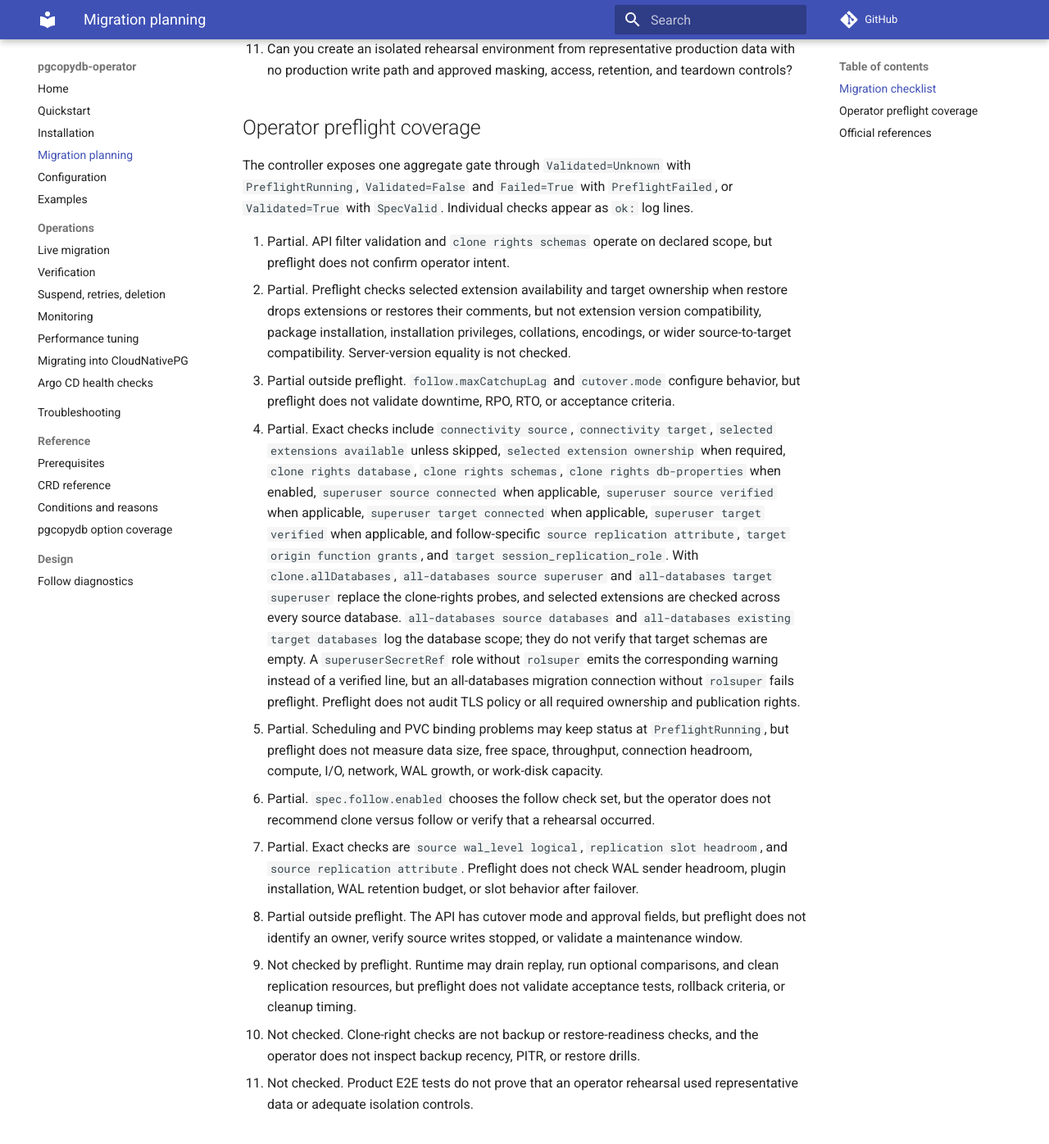
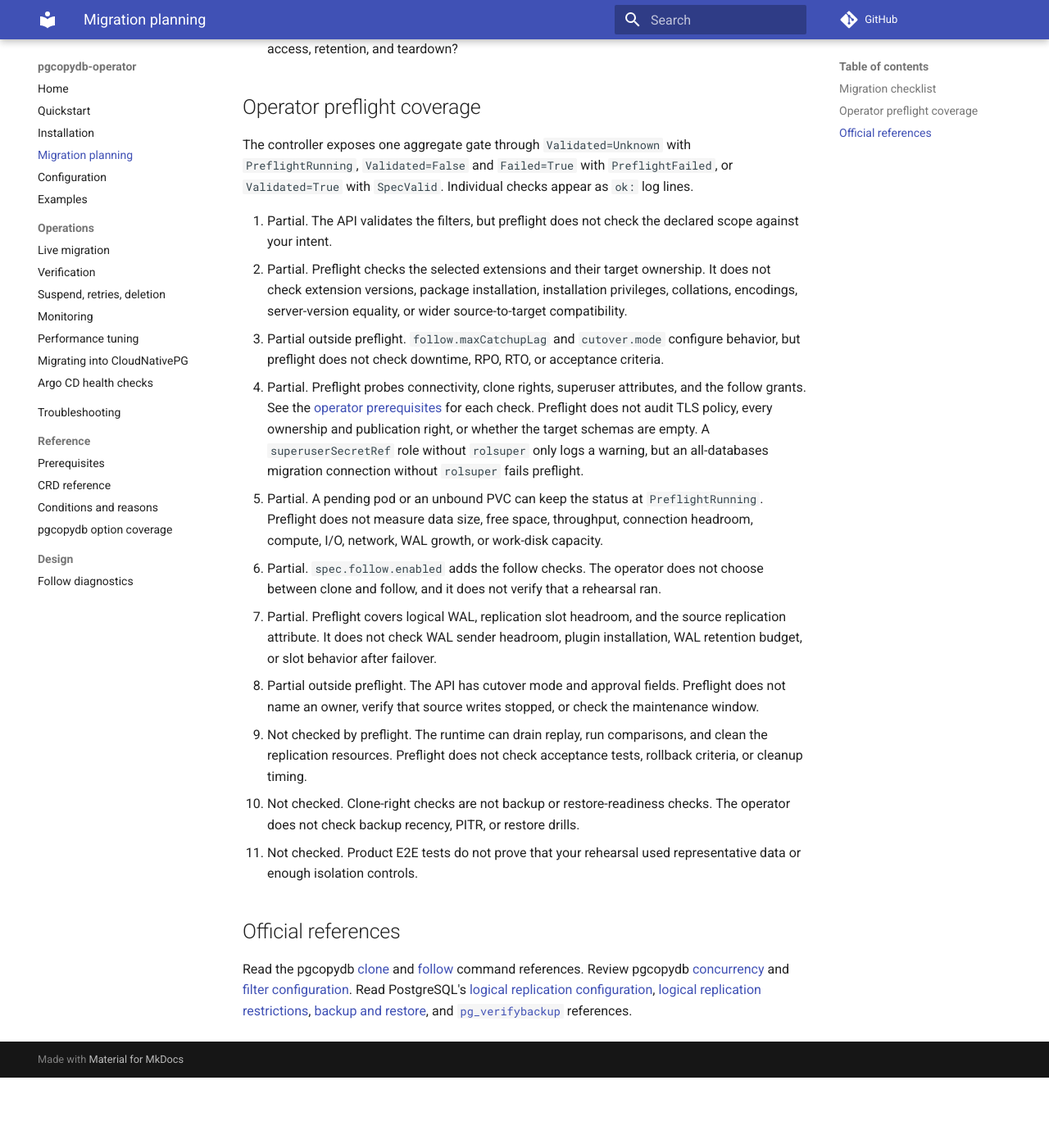
Before and after one commit to ydixken/pgcopydb-operator, an MkDocs documentation site: the page built from docs/planning.md, in a window 1280 px wide and 1400 px high, scrolled down 1052 px. Shown: the top 1396 px of the window at 82% size. Built offline with MkDocs 1.6.1 and Material for MkDocs 9.7.7, drawn with Linux system fonts in a browser that asks for light colours; comment, search, counter and statistics services are not loaded; after the commit the page ends 2367 px from its top, so only the background shows below that; some of the changed text lies outside the part shown.

Commit message:
docs: tighten migration planning
Cut the change-project opener and the rhetorical framing around the checklist,
and split the multi-sentence lines to one sentence per line.

The coverage note for question 4 no longer repeats the fifteen preflight check
names; it now states the verdict, what preflight does not cover, and links
reference/prerequisites.md, which owns the check enumeration.

The eleven checklist items stay interrogative and every coverage verdict is
unchanged.

```diff
--- a/docs/planning.md
+++ b/docs/planning.md
@@ -1,27 +1,30 @@
 # Migration planning checklist
 
-A PostgreSQL migration is a change project, not only a `Migration` resource.
-Use this checklist to agree the scope, compatibility, operating plan, capacity, replication contract, cutover, recovery, and rehearsal before creating the resource.
+Answer these questions before you create a `Migration` resource.
+The operator's preflight covers only the items in the coverage notes below.
+A `Partial` or `Not checked` item remains an operator decision.
 
-The operator's preflight checks only the items listed in the coverage notes below.
-A `Partial` or `Not checked` item remains an operator decision.
-Start with the [operator prerequisites](reference/prerequisites.md), read the [live migration runbook](operations/live-migration.md) when follow mode is enabled, and use the [troubleshooting guide](troubleshooting.md) when a preflight check fails.
+Start with the [operator prerequisites](reference/prerequisites.md).
+When follow mode is enabled, read the [live migration runbook](operations/live-migration.md).
+When a preflight check fails, use the [troubleshooting guide](troubleshooting.md).
 
 pgcopydb is a migration tool, not a backup system.
 
 ## Migration checklist
 
-1. Which databases, schemas, tables, roles, ACLs, extensions, tablespaces, settings, and large objects must move or be excluded?
-2. What are the source and target PostgreSQL versions, and is the target compatible with required extensions, types, collations, and locales?
-3. What downtime, RPO, RTO, maintenance window, load impact, and acceptance criteria are agreed?
-4. Where will pgcopydb run, can it maintain TLS-verified connections to both endpoints, and which roles and credential process will it use?
-5. What are the database size, largest relations, write and WAL rates, largest transaction, growth, and available connection, compute, I/O, network, and work-disk capacity?
-6. Does the downtime requirement justify follow mode, and has a plain clone rehearsal established copy time and resource use?
-7. Is logical decoding ready, including logical WAL, slot and WAL sender capacity, plugin availability, HBA access, retention limits, and slot behavior after failover?
+1. Which databases, schemas, tables, roles, ACLs, extensions, tablespaces, settings, and large objects must move, and which must stay behind?
+2. What are the source and target PostgreSQL versions, and is the target compatible with the extensions, types, collations, and locales you need?
+3. What downtime, RPO, RTO, maintenance window, load impact, and acceptance criteria did you agree?
+4. Where does pgcopydb run, can it keep TLS-verified connections to both endpoints, and which roles and credential process does it use?
+5. What are the database size, largest relations, write and WAL rates, largest transaction, and growth?
+   What connection, compute, I/O, network, and work-disk capacity is available?
+6. Does the agreed downtime justify follow mode, and did a plain clone rehearsal measure copy time and resource use?
+7. Is logical decoding ready: logical WAL, slot and WAL sender capacity, plugin availability, HBA access, retention limits, and slot behavior after failover?
 8. Who stops source writes, confirms quiescence, sets the end position, waits for replay, switches clients, and authorizes cutover?
-9. Which validation checks must pass, when is rollback still safe, who decides, and when are replication resources cleaned up?
+9. Which validation checks must pass, when is rollback still safe, who decides, and when do you clean up the replication resources?
 10. What backup system protects the source, and when was the last successful test restore or point-in-time recovery?
-11. Can you create an isolated rehearsal environment from representative production data with no production write path and approved masking, access, retention, and teardown controls?
+11. Can you create an isolated rehearsal environment from representative production data?
+    Does it block every write path to production and apply approved controls for masked data, access, retention, and teardown?
 
 ## Operator preflight coverage
 
@@ -29,33 +32,37 @@ The controller exposes one aggregate gate through `Validated=Unknown` with `Pref
 Individual checks appear as `ok:` log lines.
 
 1. Partial.
-   API filter validation and `clone rights schemas` operate on declared scope, but preflight does not confirm operator intent.
+   The API validates the filters, but preflight does not check the declared scope against your intent.
 2. Partial.
-   Preflight checks selected extension availability and target ownership when restore drops extensions or restores their comments, but not extension version compatibility, package installation, installation privileges, collations, encodings, or wider source-to-target compatibility.
-   Server-version equality is not checked.
+   Preflight checks the selected extensions and their target ownership.
+   It does not check extension versions, package installation, installation privileges, collations, encodings, server-version equality, or wider source-to-target compatibility.
 3. Partial outside preflight.
-   `follow.maxCatchupLag` and `cutover.mode` configure behavior, but preflight does not validate downtime, RPO, RTO, or acceptance criteria.
+   `follow.maxCatchupLag` and `cutover.mode` configure behavior, but preflight does not check downtime, RPO, RTO, or acceptance criteria.
 4. Partial.
-   Exact checks include `connectivity source`, `connectivity target`, `selected extensions available` unless skipped, `selected extension ownership` when required, `clone rights database`, `clone rights schemas`, `clone rights db-properties` when enabled, `superuser source connected` when applicable, `superuser source verified` when applicable, `superuser target connected` when applicable, `superuser target verified` when applicable, and follow-specific `source replication attribute`, `target origin function grants`, and `target session_replication_role`.
-   With `clone.allDatabases`, `all-databases source superuser` and `all-databases target superuser` replace the clone-rights probes, and selected extensions are checked across every source database.
-   `all-databases source databases` and `all-databases existing target databases` log the database scope; they do not verify that target schemas are empty.
-   A `superuserSecretRef` role without `rolsuper` emits the corresponding warning instead of a verified line, but an all-databases migration connection without `rolsuper` fails preflight.
-   Preflight does not audit TLS policy or all required ownership and publication rights.
+   Preflight probes connectivity, clone rights, superuser attributes, and the follow grants.
+   See the [operator prerequisites](reference/prerequisites.md) for each check.
+   Preflight does not audit TLS policy, every ownership and publication right, or whether the target schemas are empty.
+   A `superuserSecretRef` role without `rolsuper` only logs a warning, but an all-databases migration connection without `rolsuper` fails preflight.
 5. Partial.
-   Scheduling and PVC binding problems may keep status at `PreflightRunning`, but preflight does not measure data size, free space, throughput, connection headroom, compute, I/O, network, WAL growth, or work-disk capacity.
+   A pending pod or an unbound PVC can keep the status at `PreflightRunning`.
+   Preflight does not measure data size, free space, throughput, connection headroom, compute, I/O, network, WAL growth, or work-disk capacity.
 6. Partial.
-   `spec.follow.enabled` chooses the follow check set, but the operator does not recommend clone versus follow or verify that a rehearsal occurred.
+   `spec.follow.enabled` adds the follow checks.
+   The operator does not choose between clone and follow, and it does not verify that a rehearsal ran.
 7. Partial.
-   Exact checks are `source wal_level logical`, `replication slot headroom`, and `source replication attribute`.
-   Preflight does not check WAL sender headroom, plugin installation, WAL retention budget, or slot behavior after failover.
+   Preflight covers logical WAL, replication slot headroom, and the source replication attribute.
+   It does not check WAL sender headroom, plugin installation, WAL retention budget, or slot behavior after failover.
 8. Partial outside preflight.
-   The API has cutover mode and approval fields, but preflight does not identify an owner, verify source writes stopped, or validate a maintenance window.
+   The API has cutover mode and approval fields.
+   Preflight does not name an owner, verify that source writes stopped, or check the maintenance window.
 9. Not checked by preflight.
-   Runtime may drain replay, run optional comparisons, and clean replication resources, but preflight does not validate acceptance tests, rollback criteria, or cleanup timing.
+   The runtime can drain replay, run comparisons, and clean the replication resources.
+   Preflight does not check acceptance tests, rollback criteria, or cleanup timing.
 10. Not checked.
-    Clone-right checks are not backup or restore-readiness checks, and the operator does not inspect backup recency, PITR, or restore drills.
+    Clone-right checks are not backup or restore-readiness checks.
+    The operator does not check backup recency, PITR, or restore drills.
 11. Not checked.
-    Product E2E tests do not prove that an operator rehearsal used representative data or adequate isolation controls.
+    Product E2E tests do not prove that your rehearsal used representative data or enough isolation controls.
 
 ## Official references
 
```
